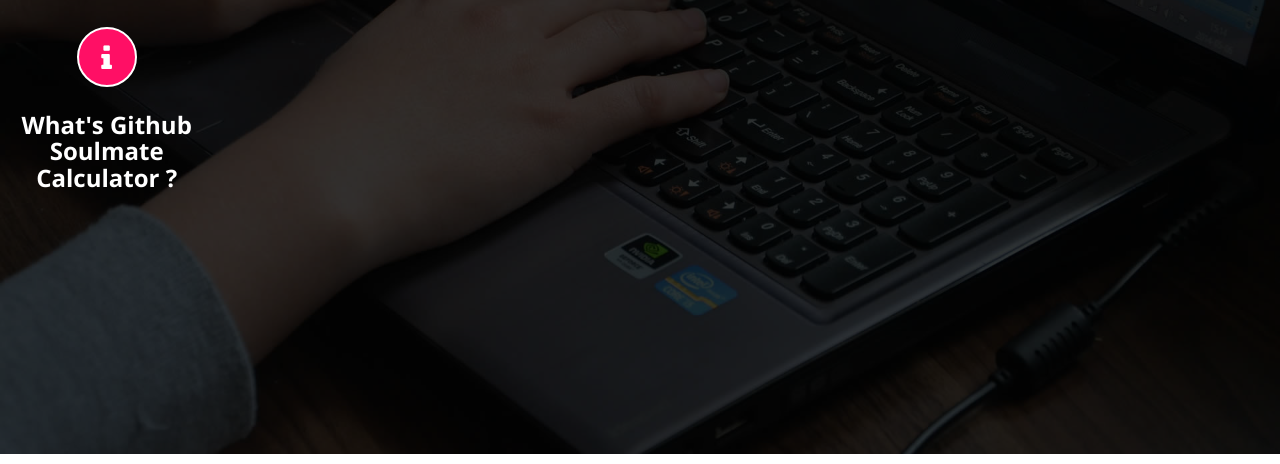
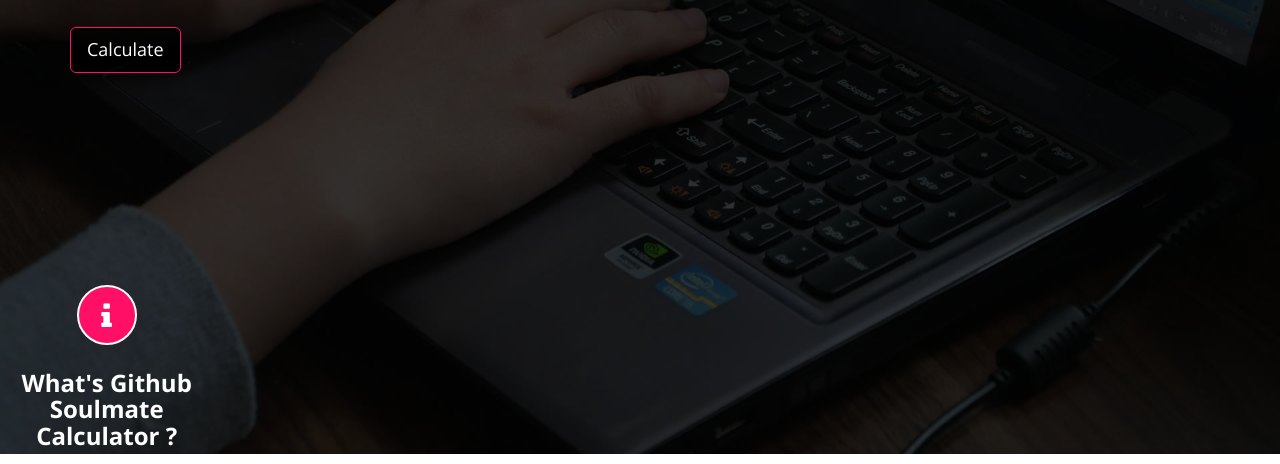
Before and after one commit to shinopill/TWEB_projet_1, a plain HTML site: page index.html in a window 1280 px wide. Shown: the part 336-800 px from the top of the page. Drawn offline with nearby package versions, Linux system fonts and the light colour scheme.

Commit message:
front page modification

```diff
--- a/assets/css/style.css
+++ b/assets/css/style.css
@@ -87,6 +87,13 @@ border-radius: 0px!important;
 .btn-style-three:hover {
     color: #fff;
 }
+
+#whatButton {
+    position: absolute;
+    bottom: 0;
+    left: 0;
+}
+
 /* =============================================================
   HOME SECTION STYLES
  ============================================================ */
--- a/index.html
+++ b/index.html
@@ -64,9 +64,10 @@
                         <input type="text" class="form-control" required="required" placeholder="User 2 name" />
                     </div>
                 </div>
+                <a href="#about-sec" id ="calculateButton" class="btn custom-btn-one btn-lg wow bounceIn animated" data-wow-duration="1s" data-wow-delay=".8s">Calculate</a>
 
             </div>
-            <div class="col-lg-2 col-md-2 col-sm-2 text-center  ">
+            <div id="whatButton" class="col-lg-2 col-md-2 col-sm-2 text-center  ">
                     <a href="#about-sec" class="wow bounceIn animated" data-wow-duration="1s" data-wow-delay=".1s" onclick="document.getElementById('about-sec').scrollIntoView();">
                         <i class="fa fa-info icon-round icon-round-active"></i>
                         <h3 class="wow bounceIn animated" data-wow-duration="1s" data-wow-delay=".2s">What's Github Soulmate Calculator ?</h3>
```
